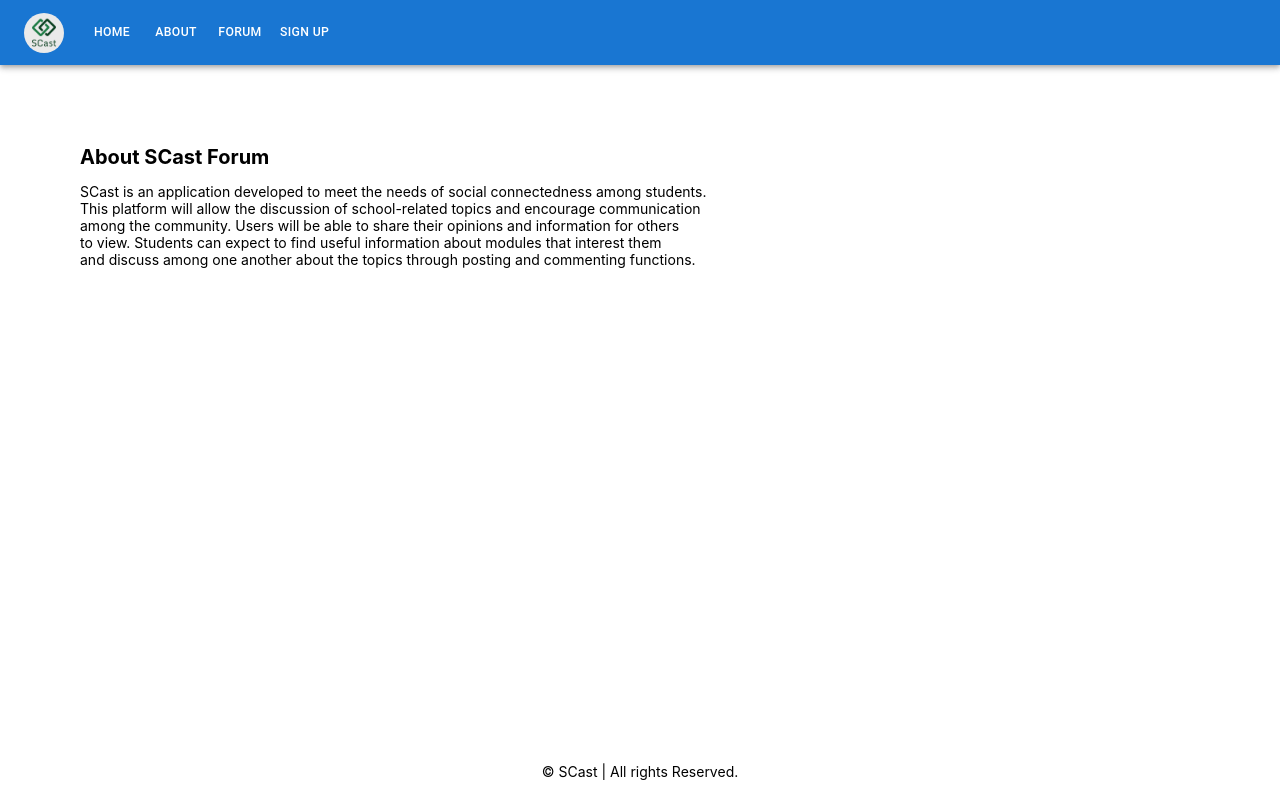
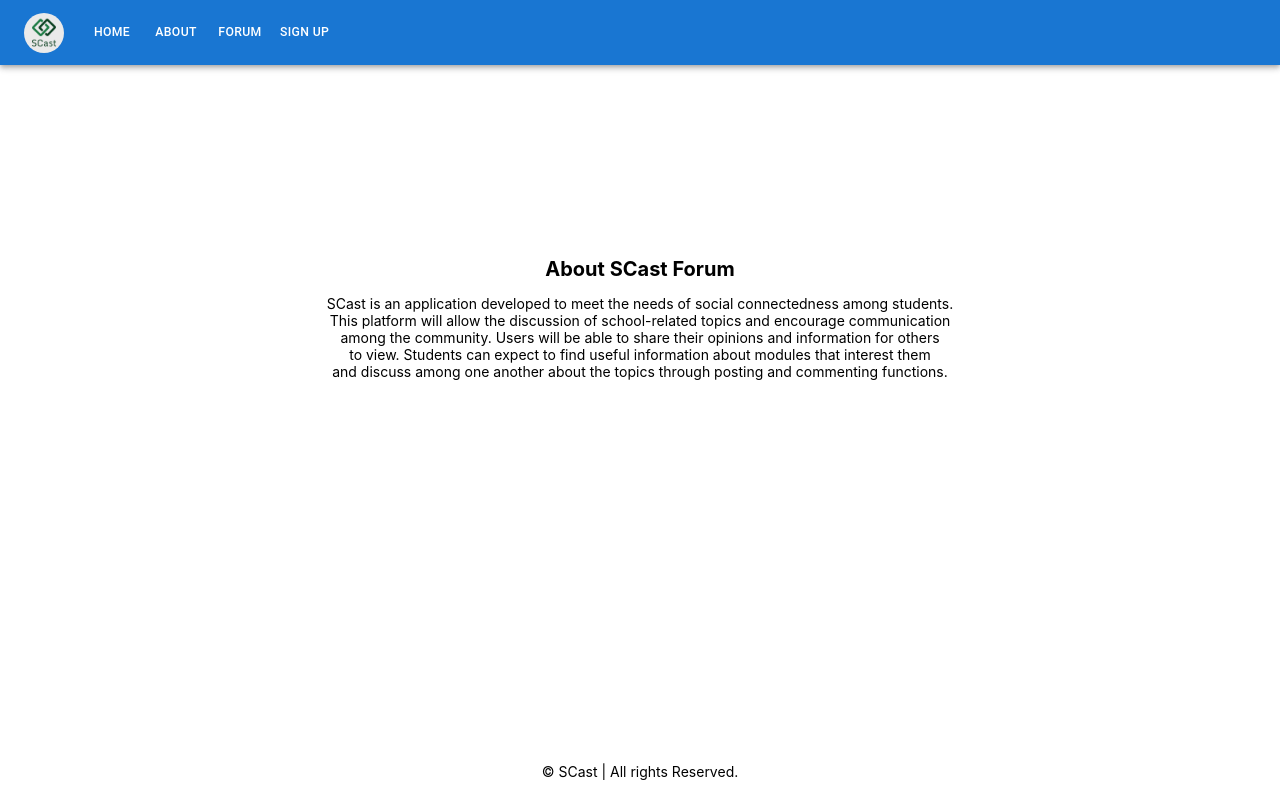
Before and after one commit to Shi-J-C/SCast-FrontEnd, a React (Create React App) app: page /about in a window 1280 px wide. Built offline with nearby package versions, Linux system fonts and the light colour scheme.

Commit message:
about page text alignment center

```diff
--- a/src/ComponentPage/About.js
+++ b/src/ComponentPage/About.js
@@ -2,7 +2,7 @@ import React from 'react'
 import Footer from './Footer'
 const About = () => {
   return (
-    <div style={{ margin: '80px' }}>
+    <div style={{ textAlign: 'center', marginTop: '15%' }}>
       <h1 style={{ fontSize: '20px' }}>About SCast Forum</h1>
       <p>
         SCast is an application developed to meet the needs of social
```
